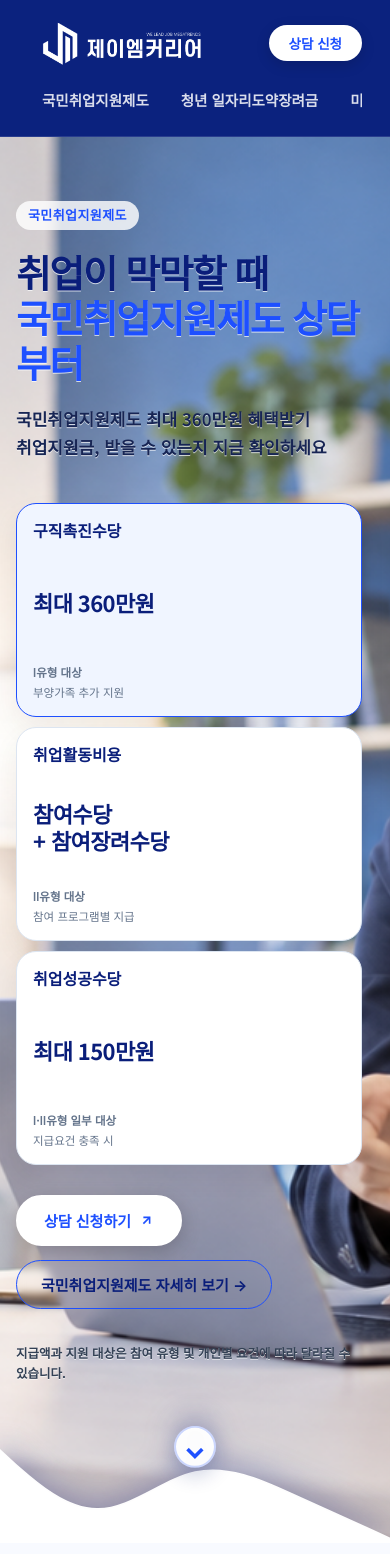
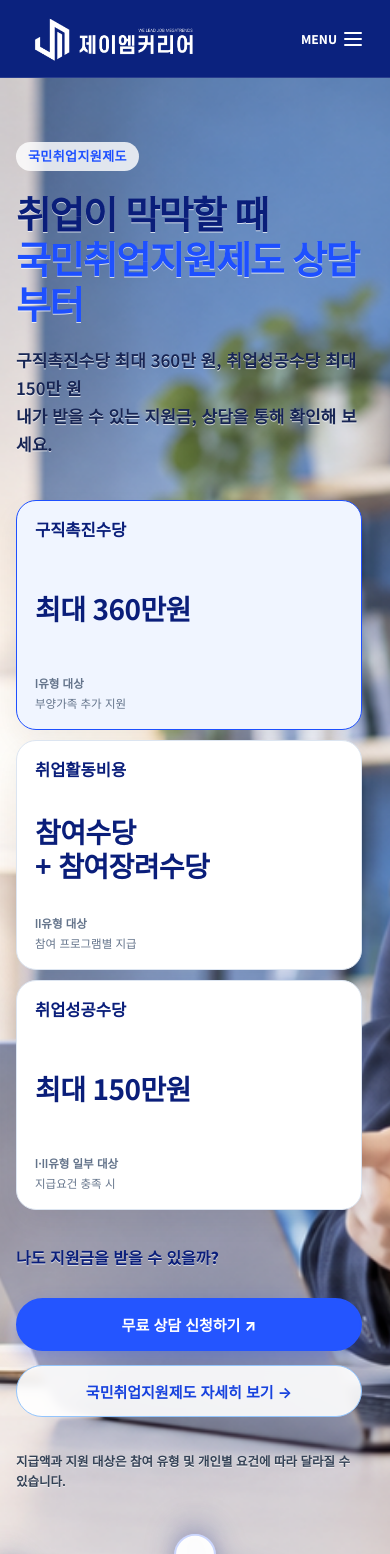
Before and after one commit to earingjin/jmemployment02, a React (Vite) app: page / in a window 390 px wide. Shown: the top 1554 px of the page. Built offline with nearby package versions, Linux system fonts and the light colour scheme.

Commit message:
mobile menu

```diff
--- a/src/components/home/Hero.tsx
+++ b/src/components/home/Hero.tsx
@@ -23,8 +23,8 @@ export function Hero({ onConsult, onBranch, onDetail }: {
             <span className="highlight">국민취업지원제도 상담부터</span>
           </h1>
           <p className="hero-desc">
-            국민취업지원제도 최대 360만원 혜택받기<br />
-            취업지원금, 받을 수 있는지 지금 확인하세요
+            구직촉진수당 최대 360만 원, 취업성공수당 최대 150만 원<br />
+            내가 받을 수 있는 지원금, 상담을 통해 확인해 보세요.
           </p>
 
           <div className="hero-benefit-grid">
@@ -48,12 +48,12 @@ export function Hero({ onConsult, onBranch, onDetail }: {
             ))}
           </div>
 
+          <p className="hero-cta-question">나도 지원금을 받을 수 있을까?</p>
           <div className="hero-actions">
-            <button className="btn-pill-dark" onClick={onConsult}>
-              상담 신청하기
-              <svg width="15" height="15" viewBox="0 0 24 24" fill="none" stroke="currentColor" strokeWidth="2.5"><line x1="7" y1="17" x2="17" y2="7"></line><polyline points="7 7 17 7 17 17"></polyline></svg>
+            <button className="btn-pill-dark hero-consult-cta" onClick={onConsult}>
+              무료 상담 신청하기 ↗
             </button>
-            <button className="btn-pill-outline" onClick={onDetail}>
+            <button className="btn-pill-outline hero-detail-cta" onClick={onDetail}>
               국민취업지원제도 자세히 보기 →
             </button>
           </div>
--- a/src/components/layout/Footer.tsx
+++ b/src/components/layout/Footer.tsx
@@ -1,20 +1,12 @@
-import { ADMIN_BRANCHES, branchSuffix, type BranchMap } from '../../data/branches';
 import type { LegalContentId } from '../../data/legal';
 
-export function Footer({ branches, onBranch, onLegal, onAdmin }: {
-  branches: BranchMap;
-  onBranch: (region: string) => void;
+export function Footer({ onLegal, onAdmin }: {
   onLegal: (id: LegalContentId) => void;
   onAdmin: () => void;
 }) {
   return (
     <footer>
       <div className="footer-inner">
-        <div className="footer-label">전국 지사 바로가기</div>
-        <div className="branch-list" id="pv-footer-branch-list">
-          {ADMIN_BRANCHES.filter(n => n !== '본사' && branches[n] && branches[n].published).map(name =>
-            <span key={name} onClick={() => onBranch(branches[name].region)}>{name + branchSuffix(name)}</span>)}
-        </div>
         <div className="footer-bottom">
           <span id="pv-footer-phone">JMCAREER 고용서비스</span>
           <span>© JMCAREER. ALL RIGHTS RESERVED.</span>
--- a/src/components/layout/Header.tsx
+++ b/src/components/layout/Header.tsx
@@ -1,4 +1,4 @@
-import { useEffect, useRef } from 'react';
+import { useEffect, useRef, useState } from 'react';
 import logo from '../../assets/제이엠커리어 로고.png';
 import { NAV_ITEMS, type View } from '../../data/navigation';
 
@@ -11,6 +11,12 @@ export function Header({ view, onNavigate, onConsult }: {
   onConsult: () => void;
 }) {
   const navRef = useRef<HTMLElement>(null);
+  const menuButtonRef = useRef<HTMLButtonElement>(null);
+  const menuPanelRef = useRef<HTMLElement>(null);
+  const menuCloseRef = useRef<HTMLButtonElement>(null);
+  const mobileMenuWasOpenRef = useRef(false);
+  const [mobileMenuOpen, setMobileMenuOpen] = useState(false);
+  const [servicesOpen, setServicesOpen] = useState(true);
   // 좁은 화면(GNB 가로 스크롤)에서도 현재 페이지 메뉴가 보이도록 GNB 안에서만 가로 스크롤한다
   useEffect(() => {
     const nav = navRef.current;
@@ -22,6 +28,54 @@ export function Header({ view, onNavigate, onConsult }: {
 
   const menu = NAV_ITEMS.filter(item => item.view !== 'branch' && !item.hidden);
   const branch = NAV_ITEMS.find(item => item.view === 'branch');
+  const activeService = menu.some(item => item.view === view);
+  const closeMobileMenu = () => setMobileMenuOpen(false);
+  const selectMobileMenu = (next: View) => {
+    closeMobileMenu();
+    onNavigate(next);
+  };
+
+  useEffect(() => {
+    if (!mobileMenuOpen) {
+      if (mobileMenuWasOpenRef.current) {
+        mobileMenuWasOpenRef.current = false;
+        menuButtonRef.current?.focus();
+      }
+      return;
+    }
+    mobileMenuWasOpenRef.current = true;
+    const previousOverflow = document.body.style.overflow;
+    document.body.style.overflow = 'hidden';
+    menuCloseRef.current?.focus();
+    return () => { document.body.style.overflow = previousOverflow; };
+  }, [mobileMenuOpen]);
+
+  useEffect(() => {
+    const onKeyDown = (event: KeyboardEvent) => {
+      if (!mobileMenuOpen) return;
+      if (event.key === 'Escape') {
+        event.preventDefault();
+        closeMobileMenu();
+        return;
+      }
+      if (event.key !== 'Tab') return;
+      const panel = menuPanelRef.current;
+      if (!panel) return;
+      const focusable = Array.from(panel.querySelectorAll<HTMLElement>('button:not([disabled]), [href], [tabindex]:not([tabindex="-1"])'));
+      if (!focusable.length) return;
+      const first = focusable[0];
+      const last = focusable[focusable.length - 1];
+      if (event.shiftKey && document.activeElement === first) {
+        event.preventDefault();
+        last.focus();
+      } else if (!event.shiftKey && document.activeElement === last) {
+        event.preventDefault();
+        first.focus();
+      }
+    };
+    window.addEventListener('keydown', onKeyDown);
+    return () => window.removeEventListener('keydown', onKeyDown);
+  }, [mobileMenuOpen]);
 
   return (
     <header className="site-header" id="siteHeader">
@@ -50,7 +104,49 @@ export function Header({ view, onNavigate, onConsult }: {
         <div className="nav-right">
           <button className="header-cta-pill" onClick={onConsult}>상담 신청</button>
         </div>
+
+        <button className="mobile-menu-toggle" ref={menuButtonRef} type="button"
+          aria-expanded={mobileMenuOpen} aria-controls="mobile-menu-panel"
+          onClick={() => setMobileMenuOpen(open => !open)}>
+          <span>MENU</span>
+          <span className="mobile-menu-icon" aria-hidden="true"><i></i><i></i><i></i></span>
+        </button>
       </div>
+
+      {mobileMenuOpen && (
+        <div className="mobile-menu-overlay" onMouseDown={closeMobileMenu}>
+          <section className="mobile-menu-panel" id="mobile-menu-panel" ref={menuPanelRef} role="dialog" aria-modal="true"
+            aria-label="전체 메뉴" tabIndex={-1} onMouseDown={event => event.stopPropagation()}>
+            <div className="mobile-menu-head">
+              <strong>MENU</strong>
+              <button className="mobile-menu-close" ref={menuCloseRef} type="button" onClick={closeMobileMenu} aria-label="메뉴 닫기">×</button>
+            </div>
+            <nav className="mobile-menu-list" aria-label="모바일 전체 메뉴">
+              <button className={'mobile-menu-link' + (view === 'home' ? ' active' : '')} type="button"
+                aria-current={view === 'home' ? 'page' : undefined} onClick={() => selectMobileMenu('home')}>홈</button>
+              <button className={'mobile-menu-accordion' + (activeService ? ' active' : '')} type="button"
+                aria-expanded={servicesOpen} aria-controls="mobile-service-menu" onClick={() => setServicesOpen(open => !open)}>
+                <span>전체 서비스</span><span aria-hidden="true">{servicesOpen ? '−' : '+'}</span>
+              </button>
+              {servicesOpen && (
+                <div className="mobile-menu-sublist" id="mobile-service-menu">
+                  {menu.map(item => (
+                    <button key={item.view} className={'mobile-menu-link mobile-menu-sublink' + (view === item.view ? ' active' : '')}
+                      type="button" aria-current={view === item.view ? 'page' : undefined}
+                      onClick={() => selectMobileMenu(item.view)}>{item.label}</button>
+                  ))}
+                </div>
+              )}
+              {branch && (
+                <button className={'mobile-menu-link' + (view === branch.view ? ' active' : '')} type="button"
+                  aria-current={view === branch.view ? 'page' : undefined}
+                  onClick={() => selectMobileMenu(branch.view)}>{branch.label}</button>
+              )}
+            </nav>
+            <button className="mobile-menu-consult" type="button" onClick={() => { closeMobileMenu(); onConsult(); }}>무료 상담 신청하기</button>
+          </section>
+        </div>
+      )}
     </header>
   );
 }
--- a/src/pages/HomePage.tsx
+++ b/src/pages/HomePage.tsx
@@ -114,7 +114,7 @@ export function HomePage({ hidden, branches, benefitYear, onShowAdmin }: {
         <NetworkSection onBranch={() => openBranchDirectory()} onConsult={goToConsult} onEmployer={() => navigate('employer')} />
         <NewsSection onOpenPress={index => setPressModal({ open: true, index })} />
         <ConsultationSection />
-        <Footer branches={branches} onBranch={region => openBranchDirectory(region)} onLegal={setLegalModal} onAdmin={onShowAdmin} />
+      <Footer onLegal={setLegalModal} onAdmin={onShowAdmin} />
       </div>
 
       <LegalModal content={legalModal ? LEGAL_CONTENT[legalModal] : null} onClose={() => setLegalModal(null)} />
--- a/src/styles/global.css
+++ b/src/styles/global.css
@@ -221,6 +221,11 @@ body {
   background: #F0F5FF;
   transform: translateY(-1px);
   box-shadow: 0 6px 18px rgba(0, 0, 0, 0.22);
+}
+
+.mobile-menu-toggle,
+.mobile-menu-overlay {
+  display: none;
 }
 
 /* ========================================================
@@ -535,8 +540,8 @@ body {
   background: var(--white);
   border: 1px solid #DCE5F1;
   border-radius: var(--radius-lg);
-  min-height: 214px;
-  padding: 16px;
+  min-height: 230px;
+  padding: 18px;
   box-shadow: var(--shadow-card);
   display: grid;
   grid-template-rows: auto 1px minmax(82px, 1fr) 1px auto;
@@ -551,7 +556,7 @@ body {
 
 .hero-benefit-name {
   display: block;
-  font-size: 16px;
+  font-size: 16.5px;
   font-weight: 800;
   color: #0A1E7A;
   line-height: 1.3;
@@ -568,7 +573,7 @@ body {
   flex-direction: column;
   justify-content: center;
   color: #0A1E7A;
-  font-size: 22px;
+  font-size: 26px;
   font-weight: 900;
   letter-spacing: -0.6px;
   line-height: 1.23;
@@ -600,6 +605,67 @@ body {
   font-weight: 600;
   color: #334155;
   text-shadow: 0 1px 0 rgba(255, 255, 255, 0.72);
+}
+
+/* Hero 안에서만 수당 카드 다음 행동을 명확히 구분한다. */
+.hero-cta-question {
+  margin-top: 16px;
+  color: #0A1E7A;
+  font-size: 16px;
+  font-weight: 800;
+  line-height: 1.4;
+  text-shadow: 0 1px 0 rgba(255, 255, 255, 0.72);
+}
+
+.hero .hero-actions {
+  margin-top: 10px;
+}
+
+.hero .hero-consult-cta {
+  min-height: 52px;
+  padding: 14px 28px;
+  background: #2455FF;
+  border-color: #2455FF;
+  color: var(--white);
+  box-shadow: 0 8px 20px rgba(36, 85, 255, 0.32);
+}
+
+.hero .hero-consult-cta:hover {
+  background: #1742DE;
+  border-color: #1742DE;
+  box-shadow: 0 10px 24px rgba(36, 85, 255, 0.4);
+}
+
+.hero .hero-detail-cta {
+  min-height: 52px;
+  padding: 13px 24px;
+  background: rgba(255, 255, 255, 0.9);
+  border-color: #93C5FD;
+  color: #1742DE;
+  box-shadow: none;
+}
+
+.hero .hero-detail-cta:hover {
+  background: var(--white);
+  border-color: #2455FF;
+}
+
+@media (max-width: 760px) {
+  .hero-benefit-core {
+    font-size: 28px;
+  }
+
+  .hero .hero-actions {
+    width: 100%;
+    flex-direction: column;
+    align-items: stretch;
+  }
+
+  .hero .hero-consult-cta,
+  .hero .hero-detail-cta {
+    width: 100%;
+    justify-content: center;
+  }
 }
 
 /* 구직촉진수당 영상: 히어로의 핵심 콘텐츠 */
@@ -2012,34 +2078,6 @@ footer {
   margin: 0 auto;
 }
 
-.footer-label {
-  font-size: 13px;
-  font-weight: 800;
-  color: #93C5FD;
-  text-transform: uppercase;
-  letter-spacing: 0.5px;
-  margin-bottom: 14px;
-}
-
-.branch-list {
-  display: flex;
-  flex-wrap: wrap;
-  gap: 8px 16px;
-  margin-bottom: 36px;
-}
-
-.branch-list span {
-  font-size: 13.5px;
-  color: #CBD5E1;
-  cursor: pointer;
-  transition: color 0.18s;
-}
-
-.branch-list span:hover {
-  color: #60A5FA;
-  text-decoration: underline;
-}
-
 .footer-bottom {
   display: flex;
   justify-content: space-between;
@@ -2510,6 +2548,165 @@ footer {
 }
 
 @media (max-width: 760px) {
+  .site-header-inner {
+    flex-wrap: nowrap;
+    min-height: 68px;
+    padding: 12px 20px;
+    gap: 12px;
+  }
+
+  .site-header-inner .nav-logo img {
+    width: min(190px, calc(100vw - 130px)) !important;
+  }
+
+  .site-header-inner .gnb,
+  .site-header-inner .nav-right {
+    display: none;
+  }
+
+  .mobile-menu-toggle {
+    display: inline-flex;
+    flex: 0 0 auto;
+    min-width: 44px;
+    min-height: 44px;
+    align-items: center;
+    justify-content: center;
+    gap: 7px;
+    padding: 8px;
+    border: 0;
+    background: transparent;
+    color: var(--white);
+    font: inherit;
+    font-size: 12px;
+    font-weight: 800;
+    cursor: pointer;
+  }
+
+  .mobile-menu-icon {
+    display: grid;
+    gap: 4px;
+  }
+
+  .mobile-menu-icon i {
+    display: block;
+    width: 18px;
+    height: 2px;
+    border-radius: 2px;
+    background: currentColor;
+  }
+
+  .mobile-menu-overlay {
+    position: fixed;
+    z-index: 200;
+    inset: 0;
+    display: flex;
+    justify-content: flex-end;
+    background: rgba(7, 21, 75, 0.5);
+  }
+
+  .mobile-menu-panel {
+    display: flex;
+    width: min(100%, 420px);
+    min-height: 100%;
+    flex-direction: column;
+    padding: 20px;
+    background: var(--white);
+    box-shadow: -16px 0 40px rgba(7, 21, 75, 0.22);
+    overflow-y: auto;
+    outline: none;
+  }
+
+  .mobile-menu-head {
+    display: flex;
+    align-items: center;
+    justify-content: space-between;
+    padding-bottom: 18px;
+    border-bottom: 1px solid var(--slate-200);
+    color: #0A1E7A;
+    font-size: 17px;
+  }
+
+  .mobile-menu-close {
+    display: grid;
+    width: 44px;
+    height: 44px;
+    place-items: center;
+    border: 0;
+    border-radius: 50%;
+    background: var(--slate-100);
+    color: #0A1E7A;
+    font-size: 30px;
+    line-height: 1;
+    cursor: pointer;
+  }
+
+  .mobile-menu-list {
+    display: flex;
+    flex-direction: column;
+    margin: 18px 0;
+  }
+
+  .mobile-menu-link,
+  .mobile-menu-accordion {
+    display: flex;
+    width: 100%;
+    min-height: 52px;
+    align-items: center;
+    justify-content: space-between;
+    padding: 12px 8px;
+    border: 0;
+    border-bottom: 1px solid var(--slate-100);
+    background: transparent;
+    color: var(--text-primary);
+    font: inherit;
+    font-size: 16px;
+    font-weight: 700;
+    text-align: left;
+    cursor: pointer;
+  }
+
+  .mobile-menu-link.active,
+  .mobile-menu-accordion.active {
+    color: #2455FF;
+  }
+
+  .mobile-menu-sublist {
+    padding: 4px 0 8px 16px;
+    border-bottom: 1px solid var(--slate-100);
+  }
+
+  .mobile-menu-sublink {
+    min-height: 48px;
+    padding-right: 8px;
+    border-bottom: 0;
+    color: var(--text-secondary);
+    font-size: 14.5px;
+  }
+
+  .mobile-menu-consult {
+    width: 100%;
+    min-height: 52px;
+    margin-top: auto;
+    border: 0;
+    border-radius: var(--radius-full);
+    background: #2455FF;
+    color: var(--white);
+    font: inherit;
+    font-size: 16px;
+    font-weight: 800;
+    cursor: pointer;
+    box-shadow: 0 8px 20px rgba(36, 85, 255, 0.28);
+  }
+
+  .mobile-menu-toggle:focus-visible,
+  .mobile-menu-close:focus-visible,
+  .mobile-menu-link:focus-visible,
+  .mobile-menu-accordion:focus-visible,
+  .mobile-menu-consult:focus-visible {
+    outline: 3px solid #60A5FA;
+    outline-offset: 2px;
+  }
+
   .benefit-types-grid,
   .smart-care-detail-grid,
   .ethics-inner,
```
